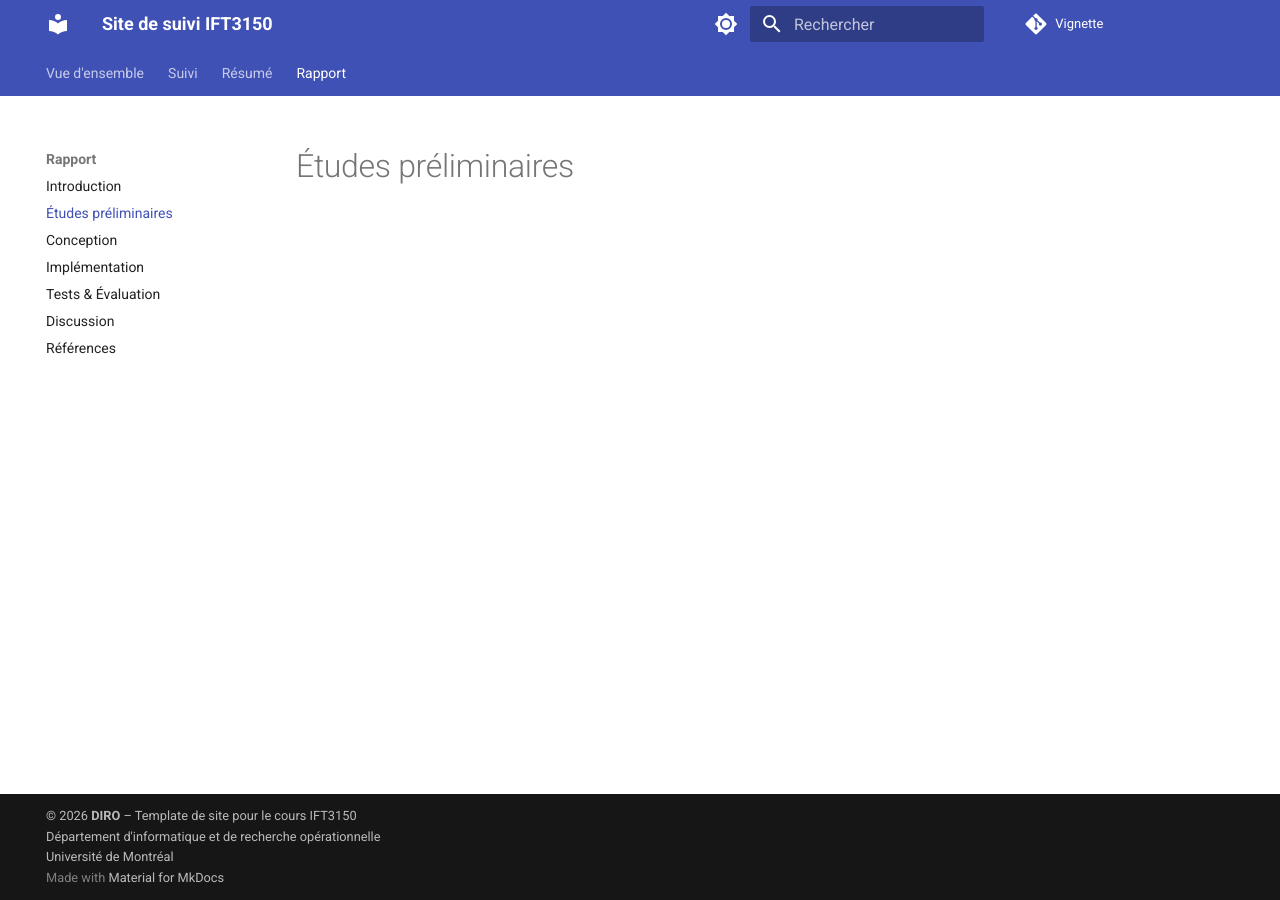
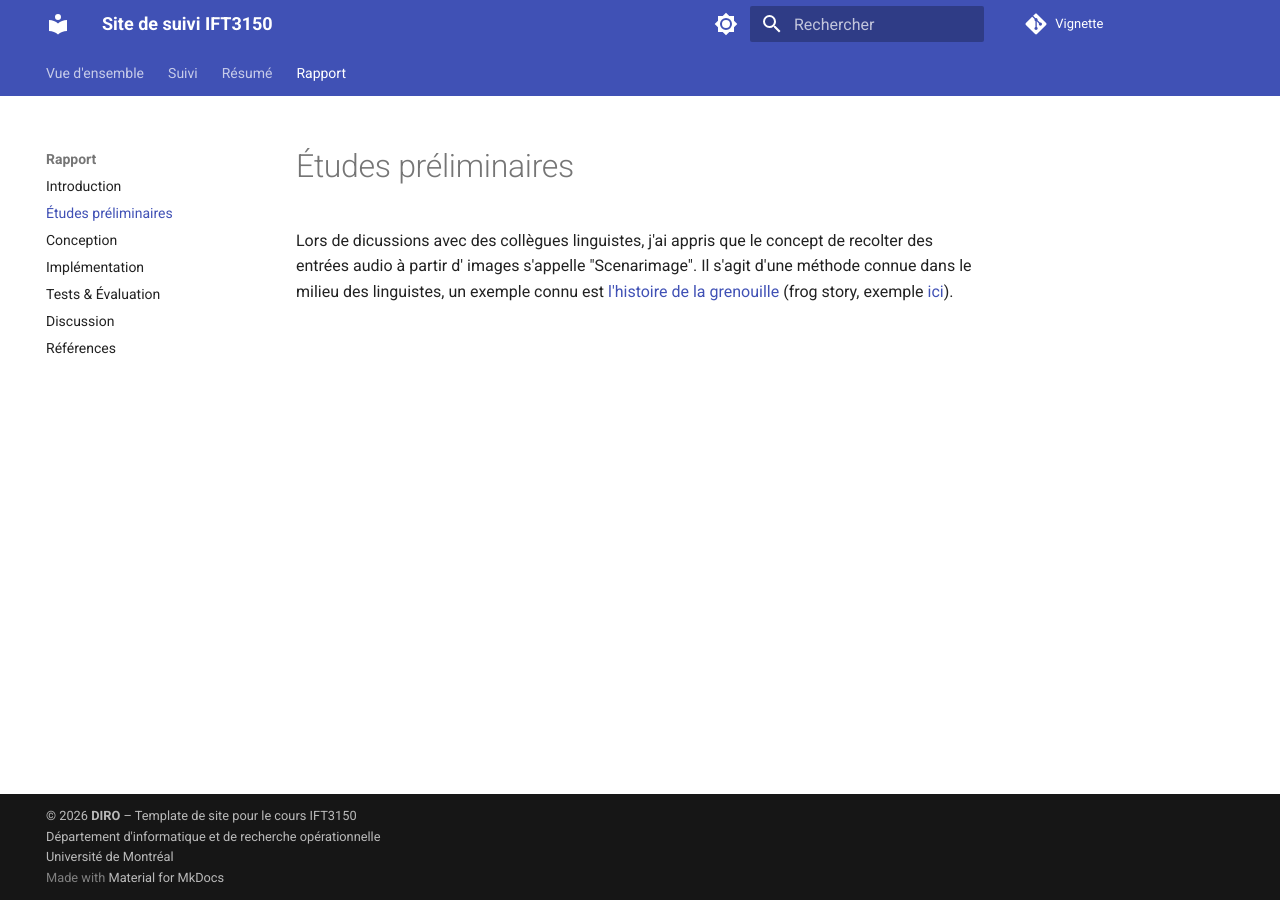
Before and after one commit to protolabo/vignette, an MkDocs documentation site: the page built from docs/rapport/analyse.md, in a window 1280 px wide. Built offline with MkDocs 1.6.1 and Material for MkDocs 9.7.7, drawn with Linux system fonts in a browser that asks for light colours; comment, search, counter and statistics services are not loaded.

Commit message:
Histoire de la grenouille et scenarimages.

```diff
--- a/docs/rapport/analyse.md
+++ b/docs/rapport/analyse.md
@@ -1 +1,7 @@
 # Études préliminaires
+
+Lors de dicussions avec des collègues linguistes, j'ai appris que le concept de recolter des entrées audio à partir d'
+images s'appelle "Scenarimage".
+Il s'agit d'une méthode connue dans le milieu des linguistes, un exemple connu
+est [l'histoire de la grenouille](https://talkbank.org/childes/access/Frogs/) (frog story,
+exemple [ici](http://clapi.ish-lyon.cnrs.fr/V3_Feuilleter.php?num_corpus=44)).
```
Also changed, not shown: docs/index.md (+1 -1 lines).
